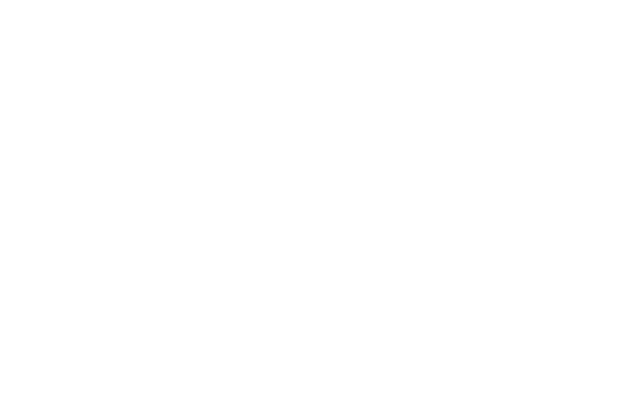
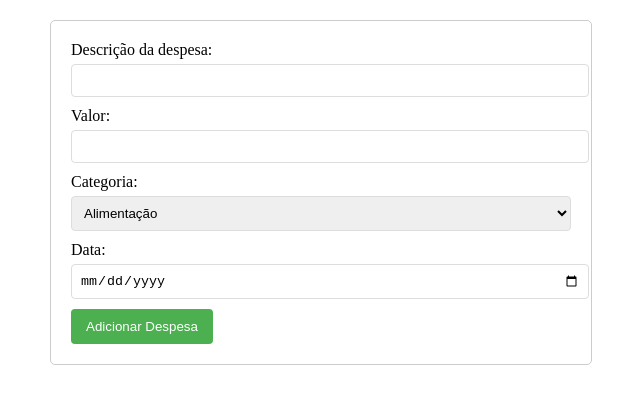
Before and after one commit to renannber/ProvaCalculadora-, a plain HTML site: page index.html in a window 1280 px wide. Shown: the whole page, without its empty margins (319-959 px from the left). Drawn offline with Linux system fonts and the light colour scheme.

Commit message:
implementação do  css e do java, não saiu como esperado

```diff
--- a/index.html
+++ b/index.html
@@ -1,11 +1,34 @@
 <!DOCTYPE html>
-<html lang="en">
+<html>
 <head>
-    <meta charset="UTF-8">
-    <meta name="viewport" content="width=device-width, initial-scale=1.0">
-    <title>Document</title>
+    <meta charset='utf-8'>
+    <meta http-equiv='X-UA-Compatible' content='IE=edge'>
+    <title>GASTOS MENSAIS </title>
+    <meta name='viewport' content='width=device-width, initial-scale=1'>
+    <link rel='stylesheet' type='text/css' media='screen' href='style.css'>
 </head>
 <body>
+    <form id="form-gasto">
+        <label for="descricao">Descrição da despesa:</label>
+        <input type="text" id="descricao" name="descricao" required>
 
+        <label for="valor">Valor:</label>
+        <input type="number" id="valor" name="valor" required>
+
+        <label for="categoria">Categoria:</label>
+        <select id="categoria" name="categoria">
+          <option value="alimentacao">Alimentação</option>
+          <option value="transporte">Transporte</option>
+          <option value="saude">Saúde</option>
+          <option value="lazer">Lazer</option>
+          <option value="outros">Outros</option>
+        </select>
+
+        <label for="data">Data:</label>
+        <input type="date" id="data" name="data" required>
+
+        <button type="submit">Adicionar Despesa</button>
+        <script src='script.js'></script>
+      </form>
 </body>
 </html>
--- a/script.js
+++ b/script.js
@@ -0,0 +1,17 @@
+document.getElementById('form-gasto').addEventListener('submit', function(event) {
+    event.preventDefault(); // Previne o envio padrão do formulário
+
+    let descricao = document.getElementById('descricao').value;
+    let valor = document.getElementById('valor').value;
+    let categoria = document.getElementById('categoria').value;
+
+    if (descricao === "" || valor === "" || categoria === "") {
+      alert("Por favor, preencha todos os campos.");
+      return;
+    }
+
+    // Aqui você pode enviar os dados do formulário
+    console.log("Descrição: " + descricao);
+    console.log("Valor: " + valor);
+    console.log("Categoria: " + categoria);
+  });
--- a/style.css
+++ b/style.css
@@ -0,0 +1,36 @@
+#form-gasto {
+    width: 500px;
+    margin: 20px auto;
+    padding: 20px;
+    border: 1px solid #ccc;
+    border-radius: 5px;
+  }
+
+  label {
+    display: block;
+    margin-bottom: 5px;
+  }
+
+  input[type="text"],
+  input[type="number"],
+  input[type="date"],
+  select {
+    width: 100%;
+    padding: 8px;
+    margin-bottom: 10px;
+    border: 1px solid #ddd;
+    border-radius: 4px;
+  }
+
+  button {
+    background-color: #4CAF50;
+    color: white;
+    padding: 10px 15px;
+    border: none;
+    border-radius: 4px;
+    cursor: pointer;
+  }
+
+  button:hover {
+    background-color: #3e8e41;
+  }
```
